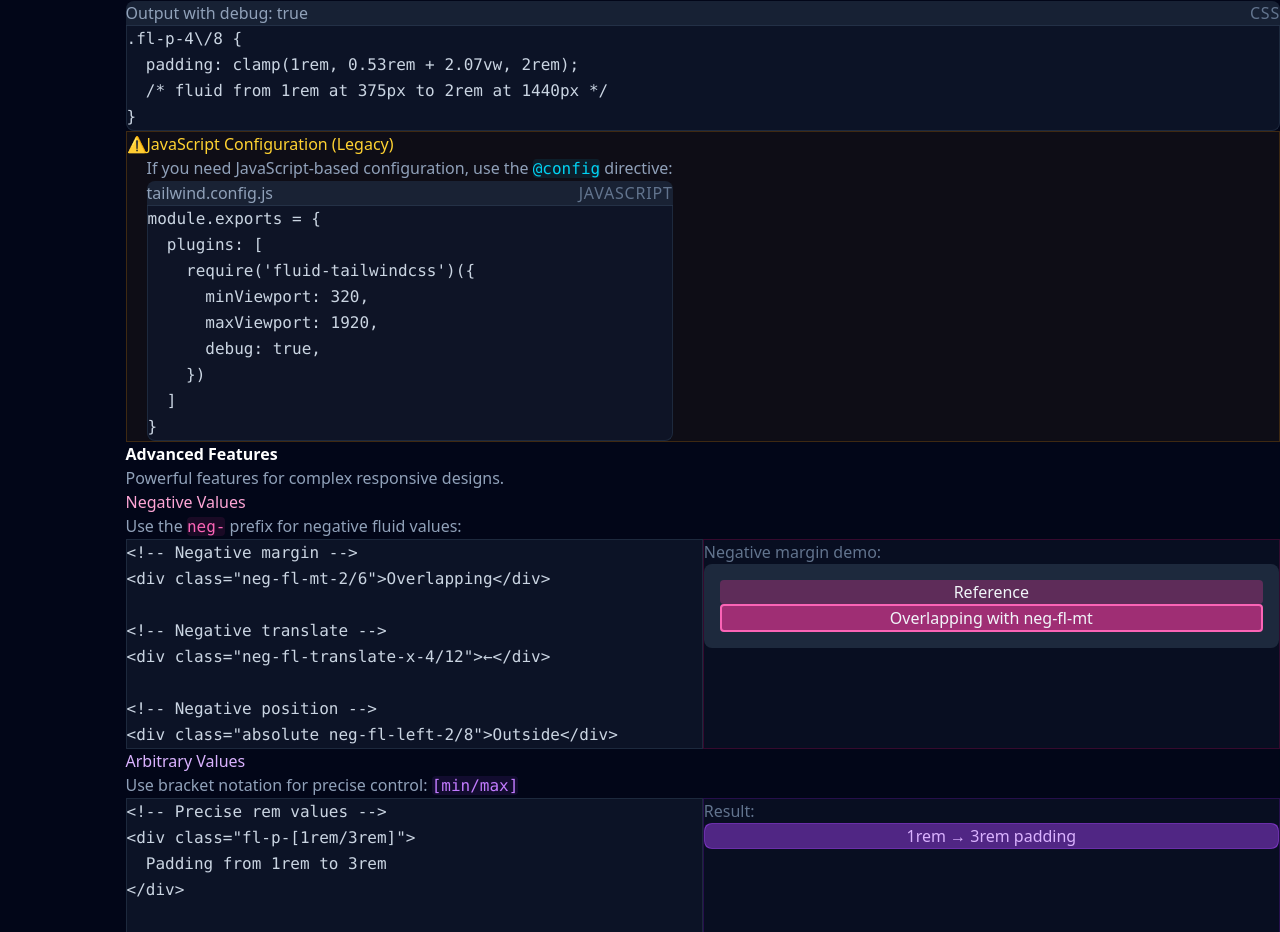
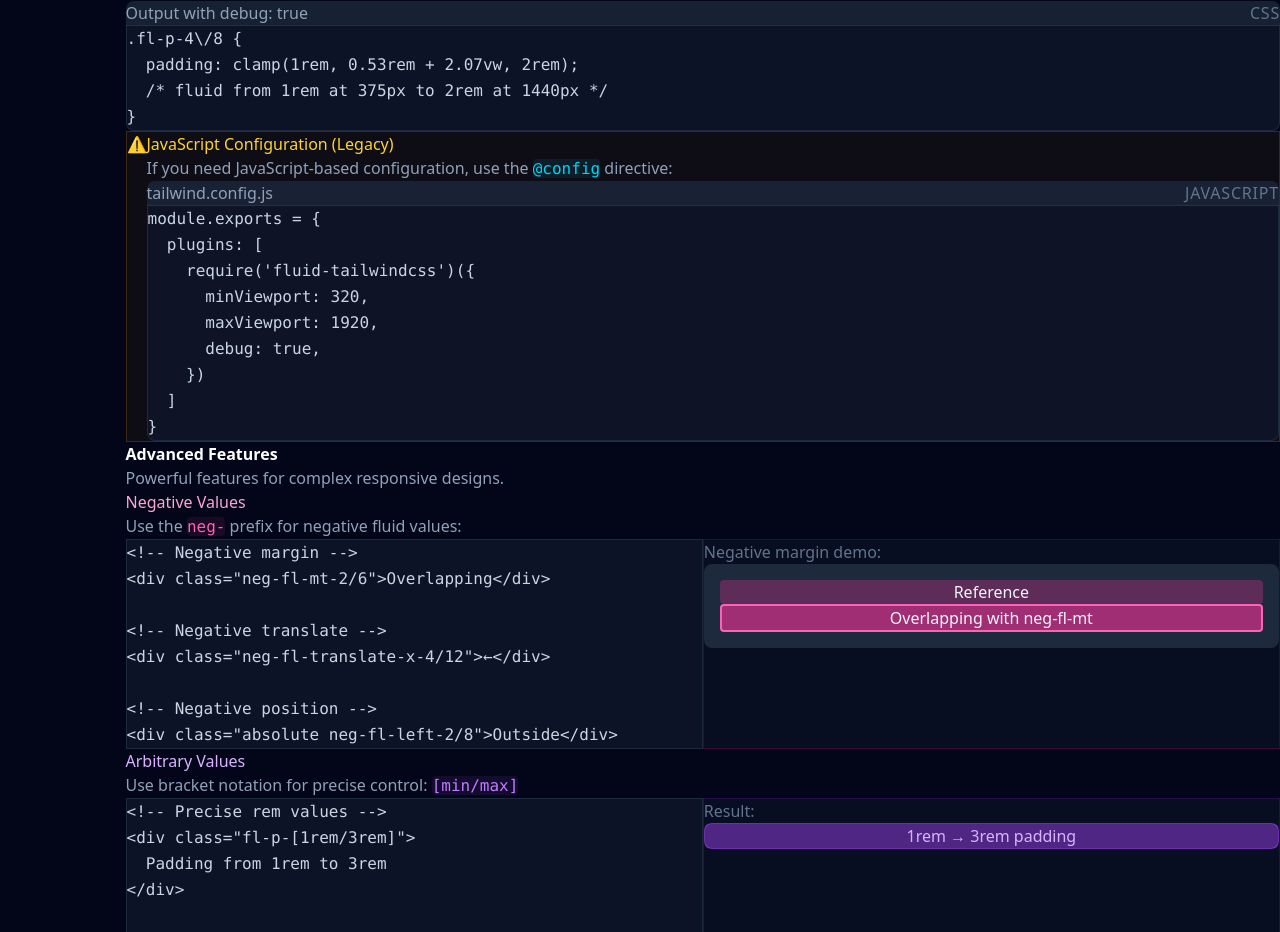
Before and after one commit to nguyenviet02/fluid-tailwindcss, a React (Vite) app in the folder homepage/: page / in a window 1280 px wide. Shown: the part 2696-3628 px from the top of the page. Built offline with nearby package versions, Linux system fonts and the light colour scheme; what fluid-tailwindcss would draw is missing.

Commit message:
fix: style

```diff
--- a/homepage/src/components/Configuration.jsx
+++ b/homepage/src/components/Configuration.jsx
@@ -118,7 +118,7 @@ export default function Configuration() {
       <div className="bg-amber-500/5 border border-amber-500/20 fl-rounded-lg/xl fl-p-4/6">
         <div className="flex fl-gap-3/4">
           <span className="fl-text-lg/xl">⚠️</span>
-          <div>
+          <div className='flex-1'>
             <h4 className="fl-text-sm/base font-medium text-amber-300 fl-mb-1/2">
               JavaScript Configuration (Legacy)
             </h4>
```
